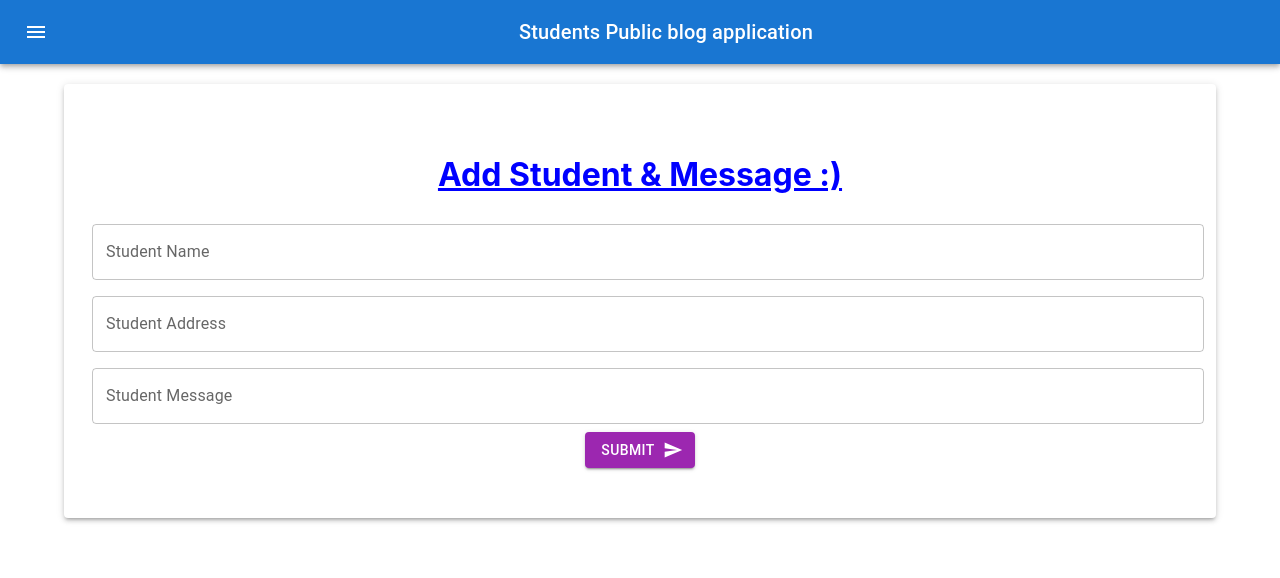
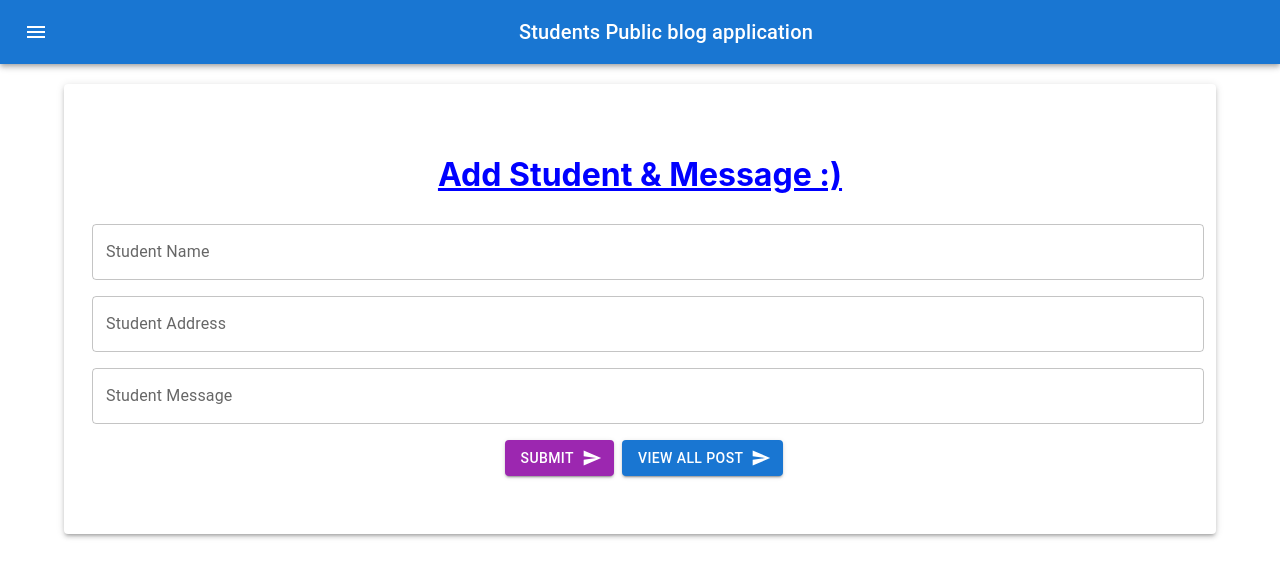
Before and after one commit to Abou2022/studentfrontend, a React (Create React App) app: page / in a window 1280 px wide. Shown: the top 578 px of the page. Built offline with nearby package versions, Linux system fonts and the light colour scheme.

Commit message:
added post all message option

```diff
--- a/src/components/Student.js
+++ b/src/components/Student.js
@@ -74,9 +74,18 @@ export default function Student() {
           variant="contained"
           endIcon={<SendIcon />}
           color="secondary"
+          sx={{ m: 1 }}
           onClick={handleClick}
         >
           SUBMIT
+        </Button>
+        <Button
+          variant="contained"
+          endIcon={<SendIcon />}
+          color="primary"
+          // onClick={}
+        >
+          VIEW ALL POST
         </Button>
         {/* {name}
         {address}
```
